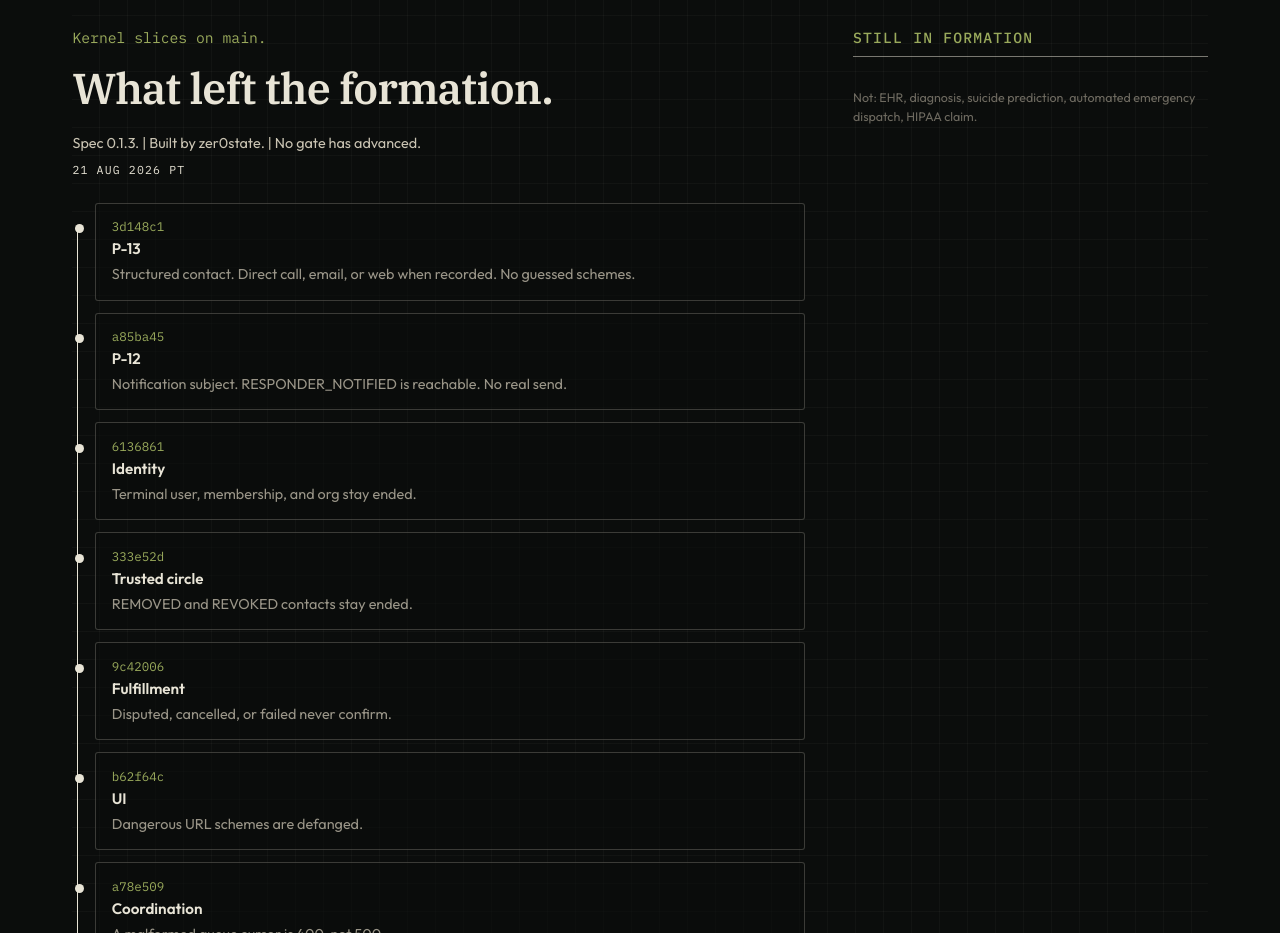
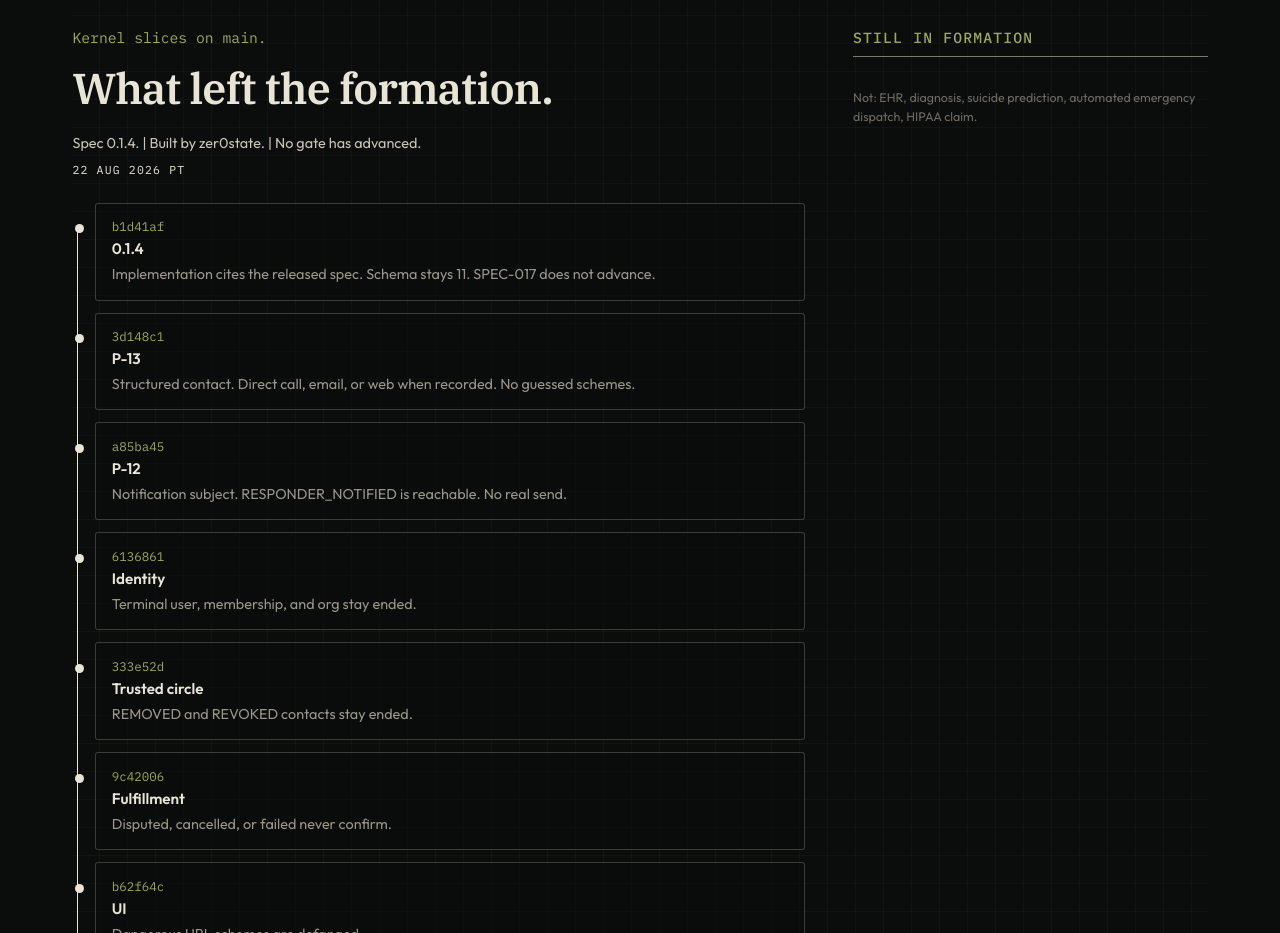
Before and after one commit to scrimshawlife-ctrl/SUAS, a website: page docs/index.html in a window 1280 px wide. Shown: the part 820-1753 px from the top of the page. Drawn offline with Linux system fonts and the light colour scheme.

Commit message:
pages: add 0.1.4 spec-pin plate (#38)
Record the #37 re-pin on the public changelog. Meta cites spec 0.1.4.
Schema stays 11. SPEC-017 does not advance.

Co-authored-by: Cursor Agent <cursoragent@cursor.com>

```diff
--- a/docs/index.html
+++ b/docs/index.html
@@ -359,10 +359,20 @@
           <div class="changelog-left">
             <p class="kicker">Kernel slices on main.</p>
             <h2 id="changelog-title">What left the formation.</h2>
-            <p class="meta">Spec 0.1.3. | Built by zer0state. | No gate has advanced.</p>
-            <p class="date">21 AUG 2026 PT</p>
+            <p class="meta">Spec 0.1.4. | Built by zer0state. | No gate has advanced.</p>
+            <p class="date">22 AUG 2026 PT</p>
 
             <ol class="slice-list done">
+              <li>
+                <article class="slice-plate">
+                  <p class="hash">b1d41af</p>
+                  <h3>0.1.4</h3>
+                  <p>
+                    Implementation cites the released spec. Schema stays 11. SPEC-017 does not
+                    advance.
+                  </p>
+                </article>
+              </li>
               <li>
                 <article class="slice-plate">
                   <p class="hash">3d148c1</p>
```
